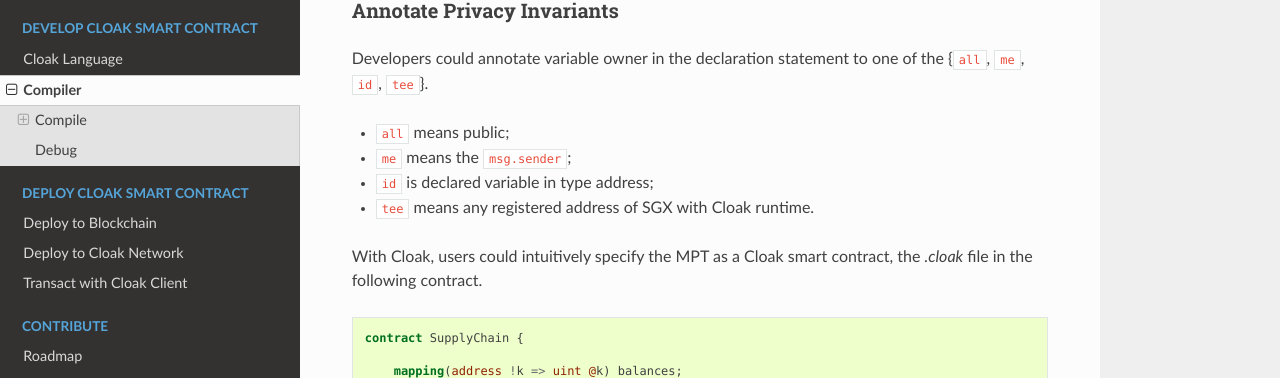
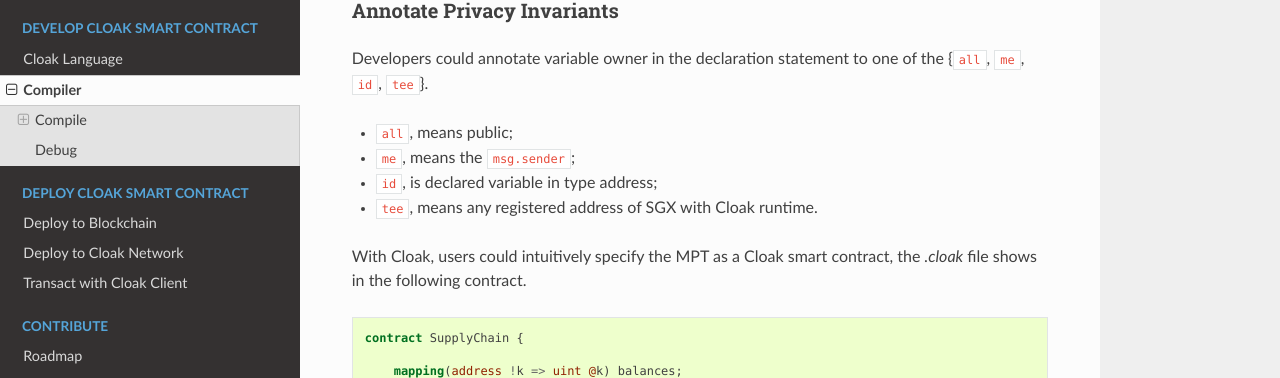
Before and after one commit to OxHainan/cloak-docs, a Sphinx documentation site: the page built from docs/source/develop-cloak-smart-contract/compiler.rst, in a window 1280 px wide and 900 px high. Shown: the part 363-741 px from the top of the window. Built offline with Sphinx 7.4.7 and the Read the Docs theme 2.0.0, drawn with Linux system fonts in a browser that asks for light colours.

Commit message:
Update compiler.rst

```diff
--- a/docs/source/develop-cloak-smart-contract/compiler.rst
+++ b/docs/source/develop-cloak-smart-contract/compiler.rst
@@ -16,15 +16,15 @@ Annotate Privacy Invariants
 ==============================
 Developers could annotate variable owner in the declaration statement to one of the {``all``, ``me``, ``id``, ``tee``}.
 
-* ``all`` means public;
+* ``all``, means public;
 
-*  ``me`` means the ``msg.sender``;
+*  ``me``, means the ``msg.sender``;
 
-* ``id`` is declared variable in type address;
+* ``id``, is declared variable in type address;
 
-* ``tee`` means any registered address of SGX with Cloak runtime.
+* ``tee``, means any registered address of SGX with Cloak runtime.
 
-With Cloak, users could intuitively specify the MPT as a Cloak smart contract, the *.cloak* file in the following contract.
+With Cloak, users could intuitively specify the MPT as a Cloak smart contract, the *.cloak* file shows in the following contract.
 
 .. code-block ::
 
```
